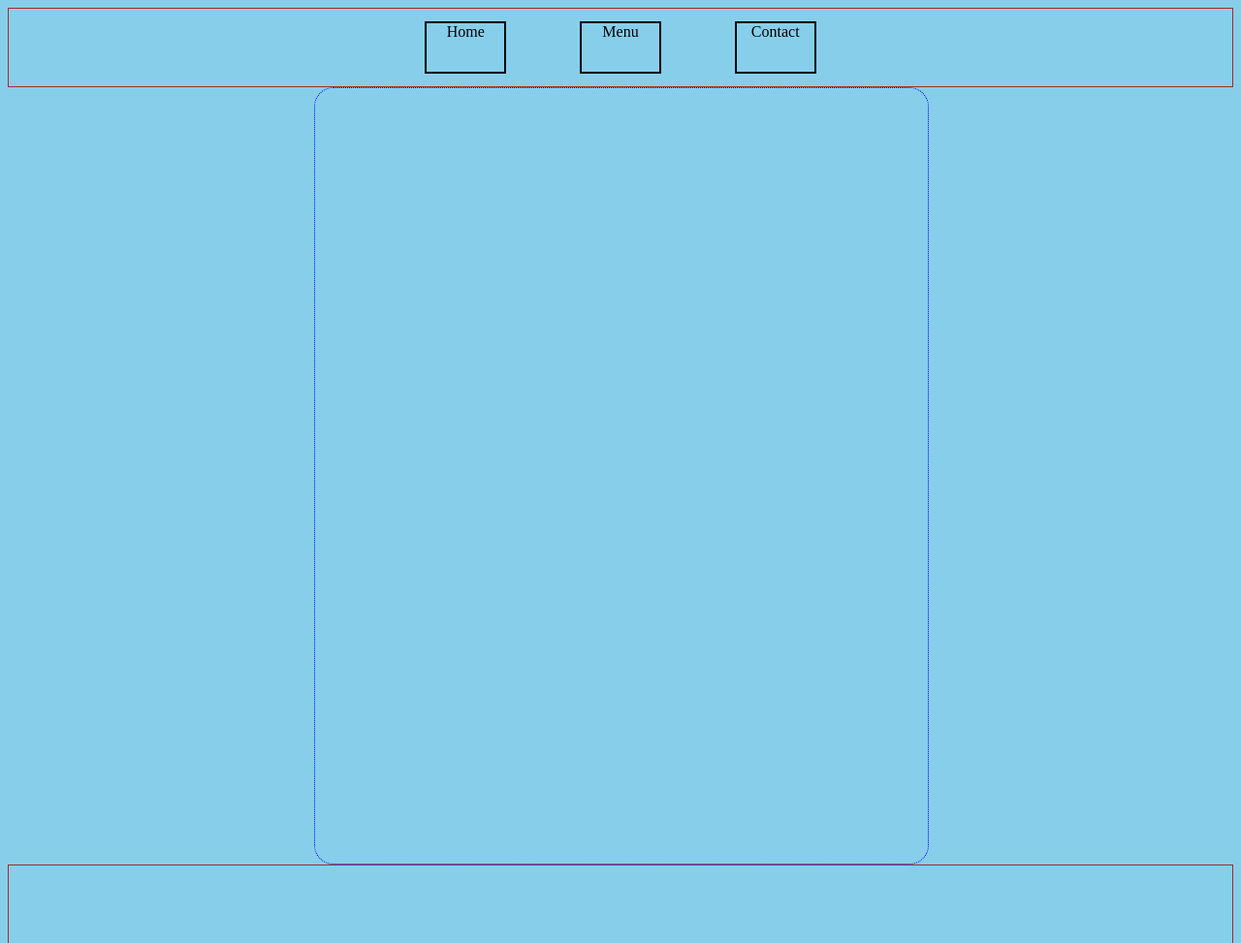
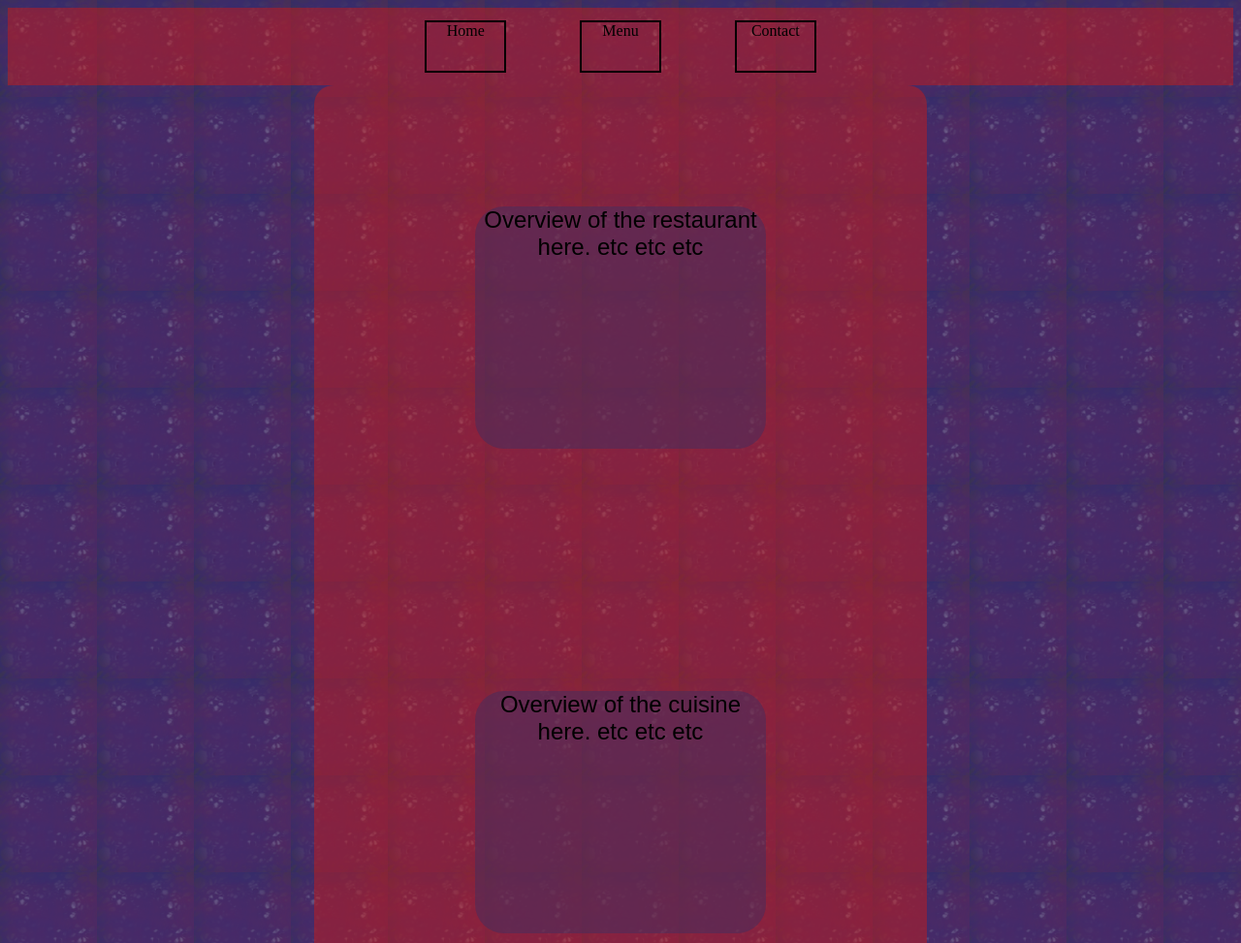
Before and after one commit to DesEsseinte/restaurant, a website built with webpack: page dist/index.html in a window 1280 px wide. Shown: the top 973 px of the page at 97% size. Built offline with nearby package versions, Linux system fonts and the light colour scheme.

Commit message:
update background with image

```diff
--- a/dist/index.html
+++ b/dist/index.html
@@ -15,9 +15,11 @@
 		<div class='tab'id='Contact'>Contact</div>
 	</div>
 		<main>
-			<div></div>
+			<div class='textBox'>Overview of the restaurant here. etc etc etc</div>
+			<div class='textBox'>Overview of the cuisine here. etc etc etc</div>
+			<div class='textBox'>Some kind of anecdote and an inviation to come try the place here. etc etc etc</div>
+		</main>
 
-		</main>
 	<div class='navBar'></div>
 </body>
 </html>
--- a/dist/styles.css
+++ b/dist/styles.css
@@ -1,8 +1,9 @@
 body{
-	background-color: skyblue;
+	background-image: url("generic.png");
+
 }
 .navBar{
-	border:1px solid brown;
+	background-color:#ed170261;
 	height:80px;
 		display:flex;
 		justify-content: center;
@@ -20,13 +21,26 @@ body{
 
 
 main{
-	border:1px dotted blue;
+	background-color:#ed170261;
 	border-radius: 20px;
-	height:100vh;
+	height:1500px;
 	width:50%;
 	margin-left: 25%;
 		display:flex;
 		flex-direction: column;
+		justify-content: space-around;
+		align-items: center;
+
+
 
 
 }
+			.textBox{
+				background-color: #3d2e607a;
+				border-radius: 30px;
+				height:250px;
+				width:300px;
+					text-align: center;
+					font-family:sans-serif;
+					font-size: x-large;
+			}
```
Also changed, not shown: dist/generic.png (added).
